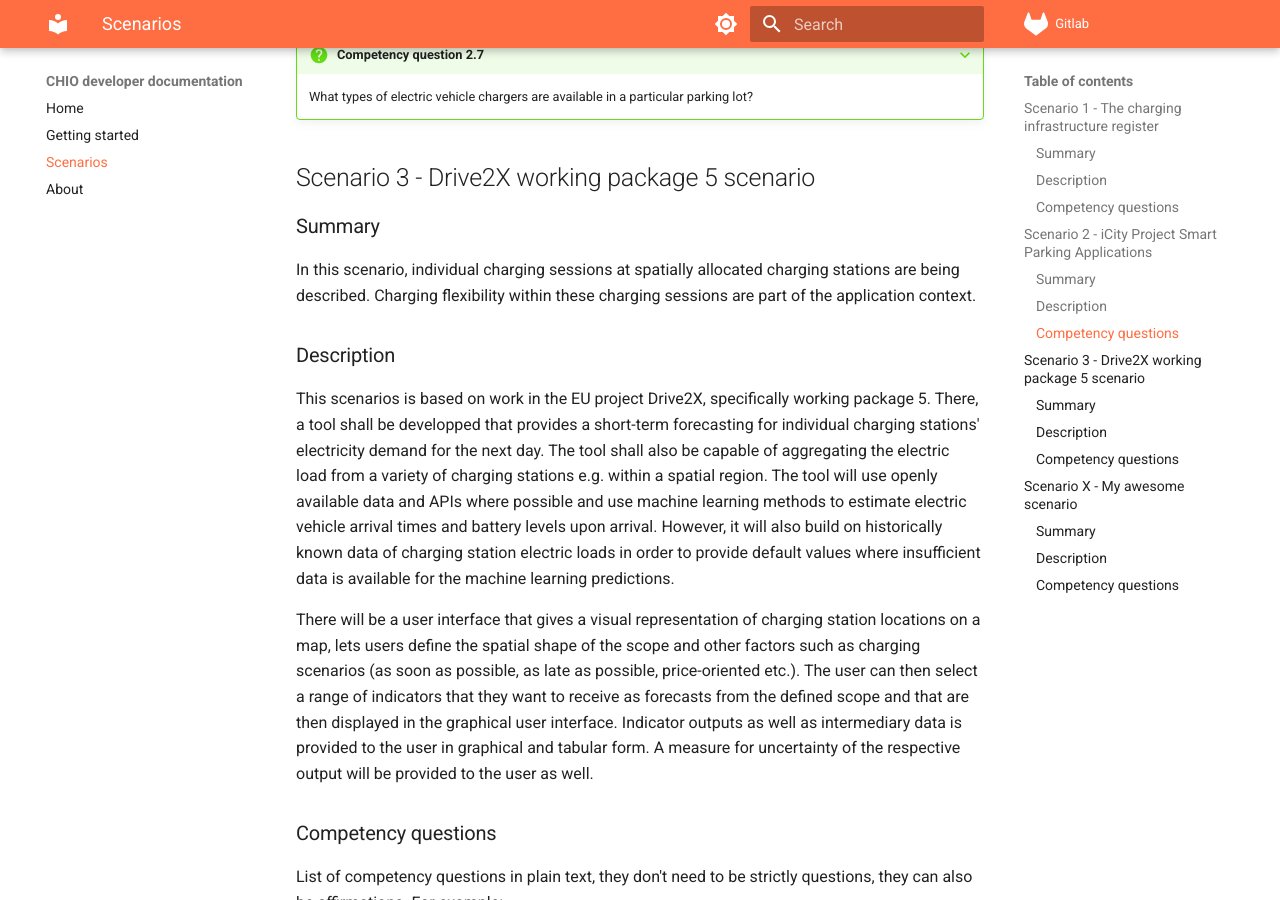
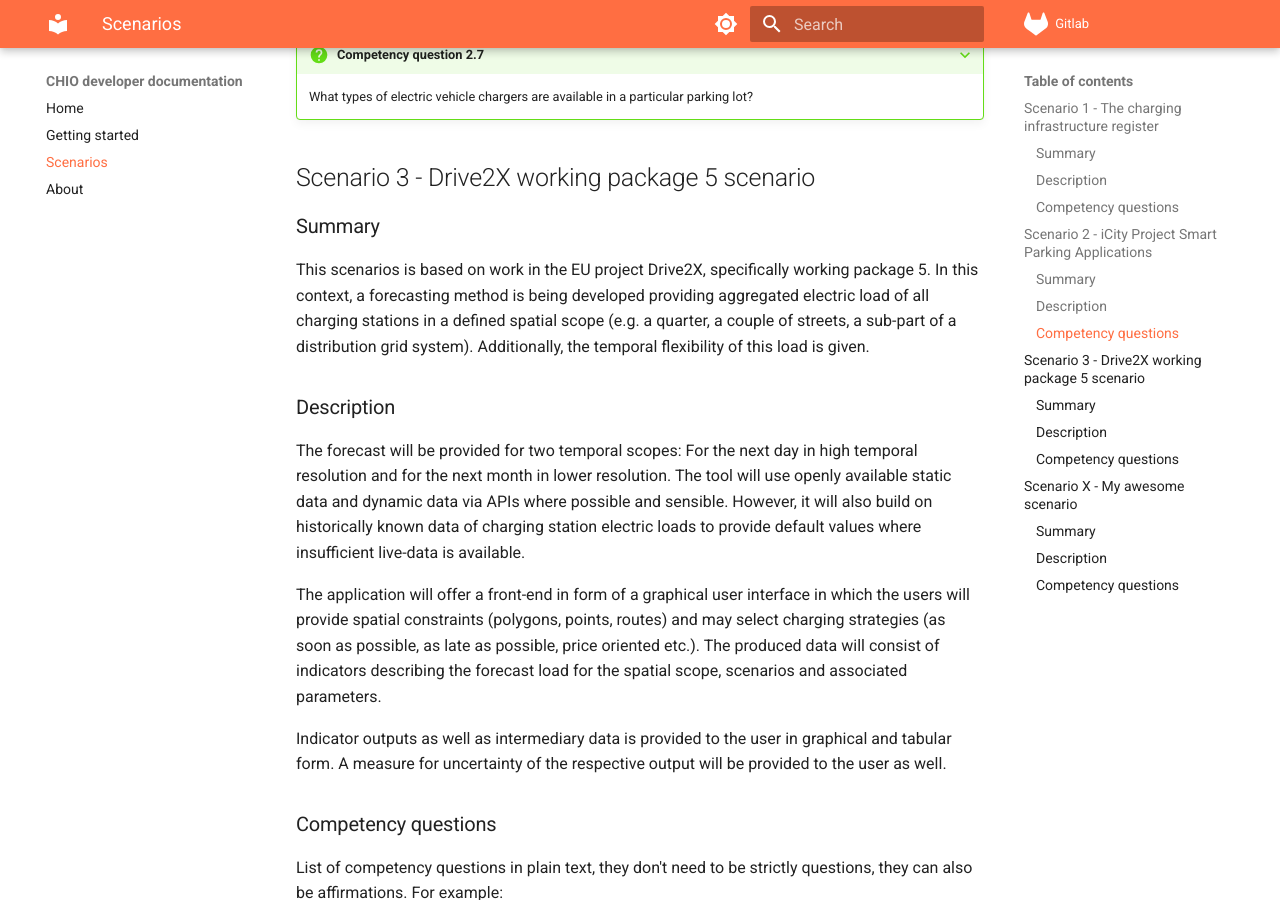
Before and after one commit to dlr-ve-esy/charging-ontology, an MkDocs documentation site: the page built from docs/scenarios.md, in a window 1280 px wide and 900 px high, scrolled down 4183 px. Built offline with MkDocs 1.6.1 and Material for MkDocs 9.7.7, drawn with Linux system fonts in a browser that asks for light colours; some of the changed text lies outside the part shown.

Commit message:
Reworked application context

```diff
--- a/docs/scenarios.md
+++ b/docs/scenarios.md
@@ -183,32 +183,30 @@ ontology and not because they are irrelevant.
 
 ### Summary
 
-In this scenario, individual charging sessions at spatially allocated charging
-stations are being described. Charging flexibility within these charging
-sessions are part of the application context.
+This scenarios is based on work in the EU project Drive2X, specifically working
+package 5. In this context, a forecasting method is being developed providing
+aggregated electric load of all charging stations in a defined spatial scope
+(e.g. a quarter, a couple of streets, a sub-part of a distribution grid system).
+Additionally, the temporal flexibility of this load is given.
 
 ### Description
 
-This scenarios is based on work in the EU project Drive2X, specifically working
-package 5. There, a tool shall be developped that provides a short-term
-forecasting for individual charging stations' electricity demand for the next
-day. The tool shall also be capable of aggregating the electric load from a
-variety of charging stations e.g. within a spatial region. The tool will
-use openly available data and APIs where possible and use machine learning
-methods to estimate electric vehicle arrival times and battery levels upon
-arrival. However, it will also build on historically known data of charging
-station electric loads in order to provide default values where insufficient
-data is available for the machine learning predictions.
+The forecast will be provided for two temporal scopes: For the next day in high
+temporal resolution and for the next month in lower resolution.
+The tool will use openly available static data and dynamic data via APIs where
+possible and sensible. However, it will also build on historically known data of
+charging station electric loads to provide default values where insufficient
+live-data is available.
 
-There will be a user interface that gives a visual representation of charging
-station locations on a map, lets users define the spatial shape of the scope and
-other factors such as charging scenarios (as soon as possible, as late as
-possible, price-oriented etc.). The user can then select a range of indicators
-that they want to receive as forecasts from the defined scope and that are then
-displayed in the graphical user interface. Indicator outputs as well as
-intermediary data is provided to the user in graphical and tabular form. A
-measure for uncertainty of the respective output will be provided to the user as
-well.
+The application will offer a front-end in form of a graphical user interface in
+which the users will provide spatial constraints (polygons, points, routes) and
+may select charging strategies (as soon as possible, as late as possible, price
+oriented etc.). The produced data will consist of indicators describing the
+forecast load for the spatial scope, scenarios and associated parameters.
+
+Indicator outputs as well as intermediary data is provided to the user in
+graphical and tabular form. A measure for uncertainty of the respective output
+will be provided to the user as well.
 
 ### Competency questions
 
```
Also changed, not shown: other parts of docs/scenarios.md (+1 -1 lines).
